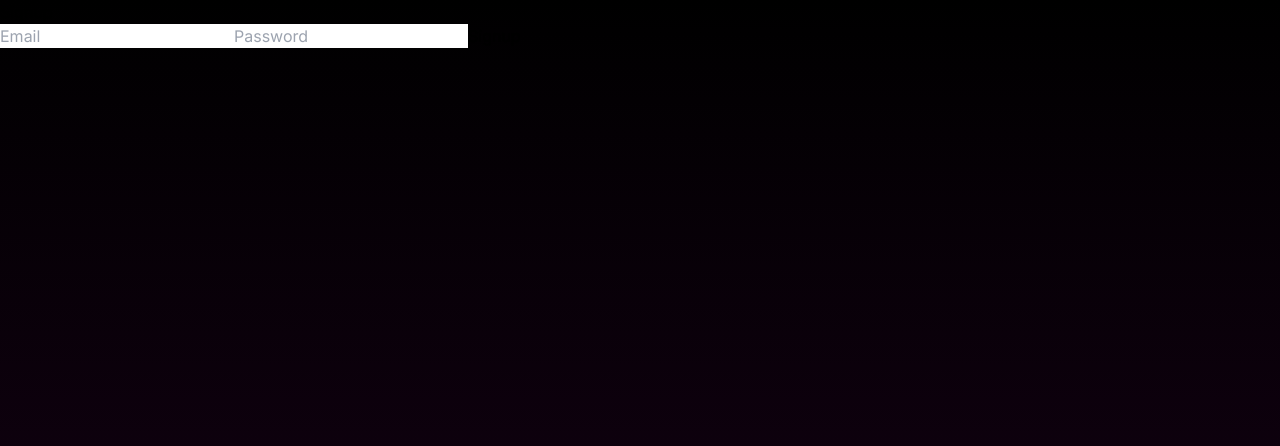
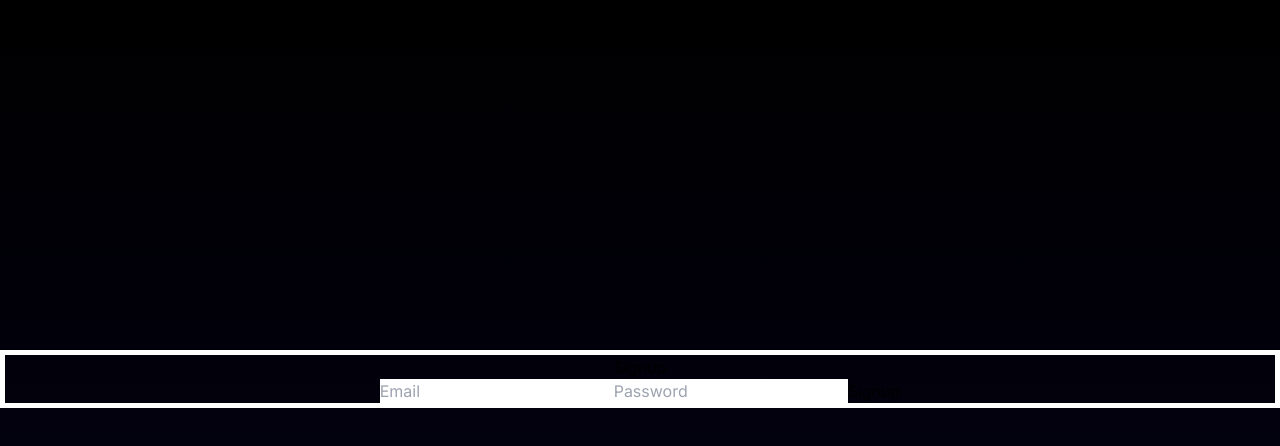
Before and after one commit to FaisalAbusharar/europe-university-info, a Next.js app: page /auth/signup in a window 1280 px wide. Shown: the top 446 px of the page. Built offline with nearby package versions, Linux system fonts and the light colour scheme.

Commit message:
re-arranged and made router work

```diff
--- a/src/app/auth/signup/page.tsx
+++ b/src/app/auth/signup/page.tsx
@@ -1,15 +1,16 @@
 "use client"
-import { useState, FormEvent } from 'react';
-import Link from 'next/link';
-
+import { useState, useEffect } from 'react';
+import { useRouter } from 'next/navigation';
+import '../../styles/userPage.css'
 
 const Signup: React.FC = () => {
   const [email, setEmail] = useState<string>('');
   const [password, setPassword] = useState<string>('');
   const [error, setError] = useState<string>('');
   const [submitted, setSubmitted] = useState<boolean>(false);
+  const router = useRouter();
 
-  const handleSignup = (e: FormEvent<HTMLFormElement>) => {
+  const handleSignup = (e: React.FormEvent<HTMLFormElement>) => {
     e.preventDefault();
     setError(''); // Reset error before new action
 
@@ -19,44 +20,51 @@ const Signup: React.FC = () => {
       return;
     }
 
-    // Simulate successful signup and redirect to login page
+    // Simulate successful signup
     setSubmitted(true);
   };
 
+  useEffect(() => {
     if (submitted) {
-    return (
-      <main>
-      <div>
-        <h1>Signup Successful!</h1>
-        <p>Redirecting to login page...</p>
-        <Link href="/auth/login"></Link>
-      </div>
-      </main>
-    );
+      // Redirect to login page after 2 seconds
+      const timer = setTimeout(() => {
+        router.push('/auth/login');
+      }, 2000);
+      return () => clearTimeout(timer);
     }
+  }, [submitted, router]);
 
   return (
     <main>
-      <div>
-      <h1>Signup</h1>
-      <form onSubmit={handleSignup}>
-        <input
+    <div className='container'>
+      {submitted ? (
+        <div className='sucessfulForm'>
+          <h1>Signup Successful!</h1>
+          <p>Redirecting to login page...</p>
+        </div>
+      ) : (
+        <div className="containerForm">
+          <h1 className='titleForm'>Signup</h1>
+          <form className='form' onSubmit={handleSignup}>
+            <input className='inputFormEmail'
               type="email"
               placeholder="Email"
               value={email}
               onChange={(e) => setEmail(e.target.value)}
               required
             />
-        <input
+            <input className='inputFormPassword'
               type="password"
               placeholder="Password"
               value={password}
               onChange={(e) => setPassword(e.target.value)}
               required
             />
-        <button type="submit">Signup</button>
+            <button className='inputFormSumit' type="submit">Signup</button>
           </form>
           {error && <p style={{ color: 'red' }}>{error}</p>}
+        </div>
+      )}
     </div>
     </main>
   );
--- a/src/app/user/userPage.css
+++ b/src/app/styles/userPage.css
@@ -9,3 +9,13 @@ body {
     flex-direction: column;
     min-height: 100vh;
   }
+
+
+.containerForm {
+  position: relative;
+  align-items: center;
+  align-content: center;
+  text-align: center;
+  margin-top: 350px;
+  border: solid white 5px;
+}
--- a/src/app/user/page.tsx
+++ b/src/app/user/page.tsx
@@ -1,5 +1,5 @@
 
-import './userPage.css'
+import '../styles/userPage.css'
 
 const profilepage = () => {
     return (
```
Lines whose indentation alone changed are shown as unchanged.
